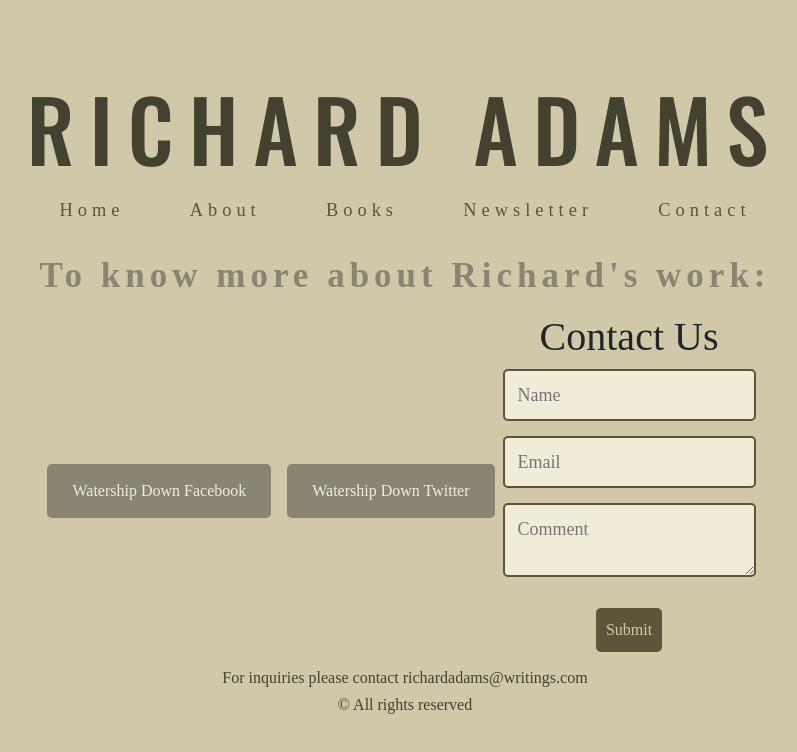
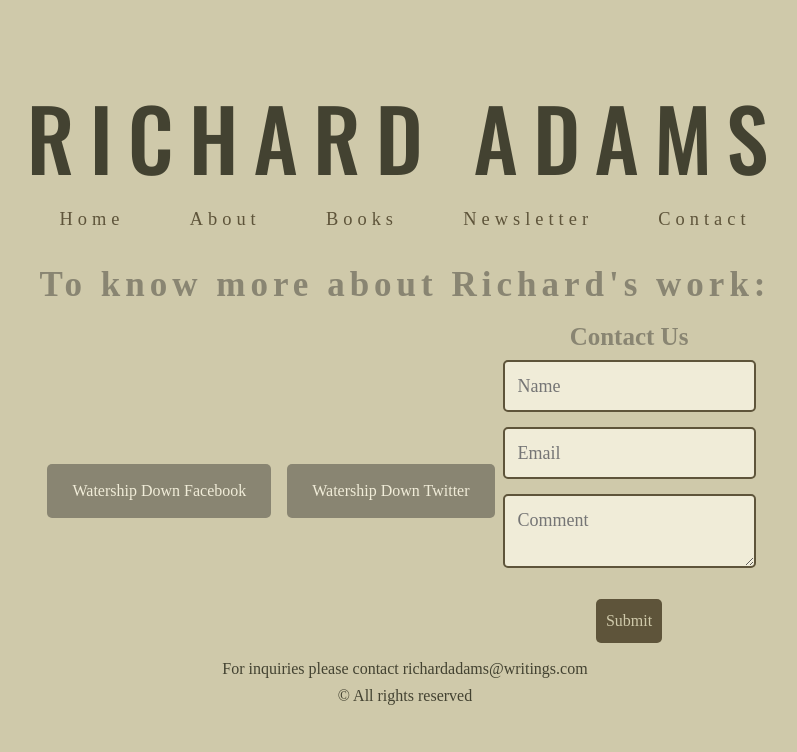
Before and after one commit to MikaelaEstefan/RichardAdams, a website: page pages/contact.html in a window 1280 px wide. Shown: the whole page, without its empty margins (235-1032 px from the left). Drawn offline with nearby package versions, Linux system fonts and the light colour scheme; a web font is replaced by a local one.

Commit message:
contact h1 style fixed

```diff
--- a/scss/html/_contact.scss
+++ b/scss/html/_contact.scss
@@ -11,17 +11,15 @@
         text-decoration: none;
         margin: 8px;
         border-radius: 5px;
+    }
     .contact-buttons:hover {
         background-color:#5E543Aff;
     }
-    }
-}
-
     .form-container {
         display: flex;
         flex-direction: column;
         align-items: center;
-    .form-container h1 {
+        h1 {
             color:#898572ff;
             text-align: center;
             font-weight: bold;
@@ -43,3 +41,4 @@
             outline:0;
         }
     }
+}
```
Also changed, not shown: css/main.css. Lines whose indentation alone changed are shown as unchanged.
